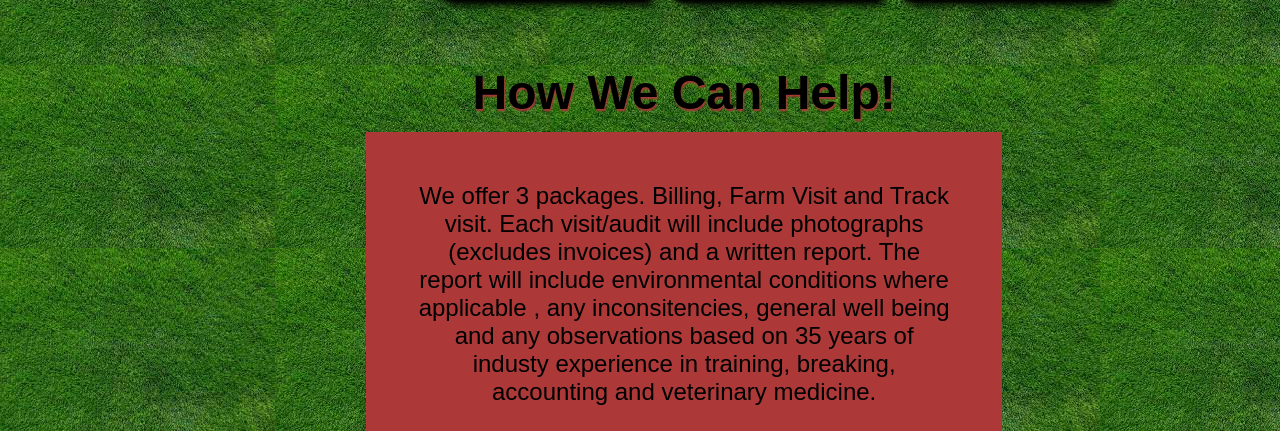
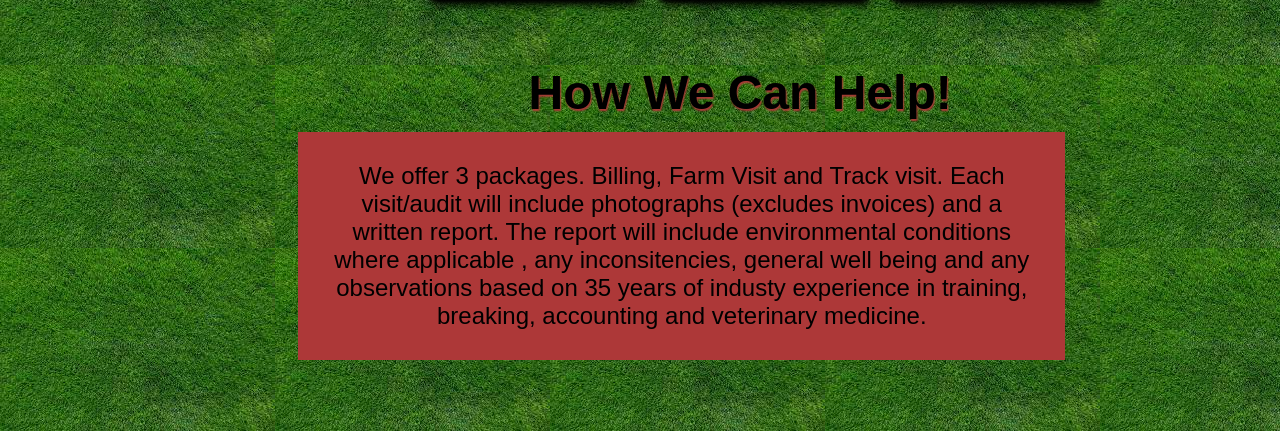
Before and after one commit to sjbail01/EquineConsultingWebSite, a plain HTML site: page Whatwedo.html in a window 1280 px wide. Shown: the part 321-752 px from the top of the page. Drawn offline with Linux system fonts and the light colour scheme.

Commit message:
modified css and subtitle layout

```diff
--- a/main.css
+++ b/main.css
@@ -35,9 +35,10 @@ header{
 }
 h1 {
 
-        font-size:4em;
+        font-size:3em;
         margin-top: .5em;
         text-shadow: 1px 2px 2px  rgb(173, 56, 56);
+        text-align: center;
               }
 h2 {
 
@@ -50,24 +51,17 @@ h2 {
 }
 
 .sub-title {
-    width: 75%;
+    width: 80%;
     background-color: rgb(173, 56, 56);
     font-size: 1.5em;
-    padding: 50px;
+    padding: 30px;
     border: 50px black;
     border-width: 1px 4px 12px;
-    margin-left: auto;
     margin-right: auto;
-
-
-
 }
 
 
 
-.tbcontainer{
-    text-align: -webkit-center;
-}
 
 .tbprice  th{
   color: #fff;
@@ -174,8 +168,7 @@ animation: 3s spin 1s infinite;
 
      article {
 
-        text-align: center;
-        width: 75%;
+        width: 90%;
      }
      .columns{
         display: flex;
--- a/whatwedo.css
+++ b/whatwedo.css
@@ -1,11 +1,15 @@
 h1{
-    font-size: 3em;
-    margin-top: .5em;
-    display: center;
+
+
     width: 100%;
 
+}
 
-     }
+
+    .tbcontainer{
+        text-align: -webkit-center;
+
+        }
      .banner{
          max-width: 100%;
      }
```
Also changed, not shown: index.html (+1 -1 lines).
